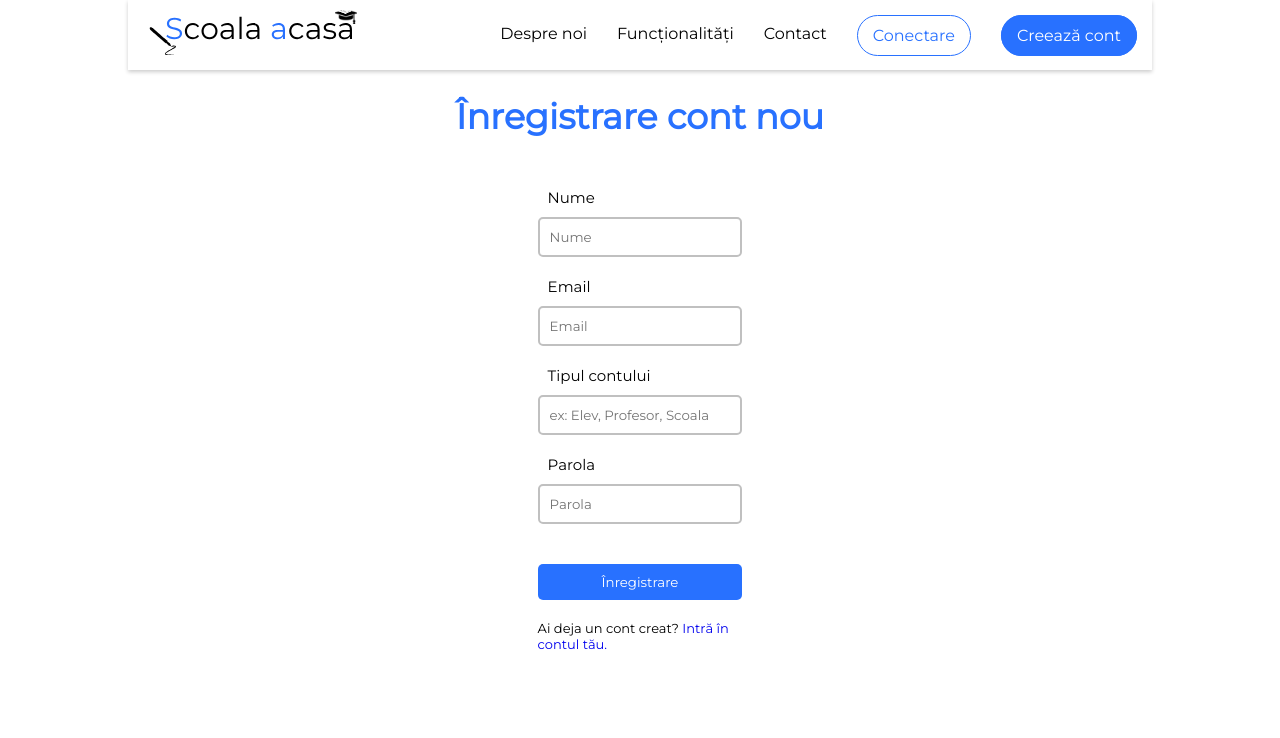
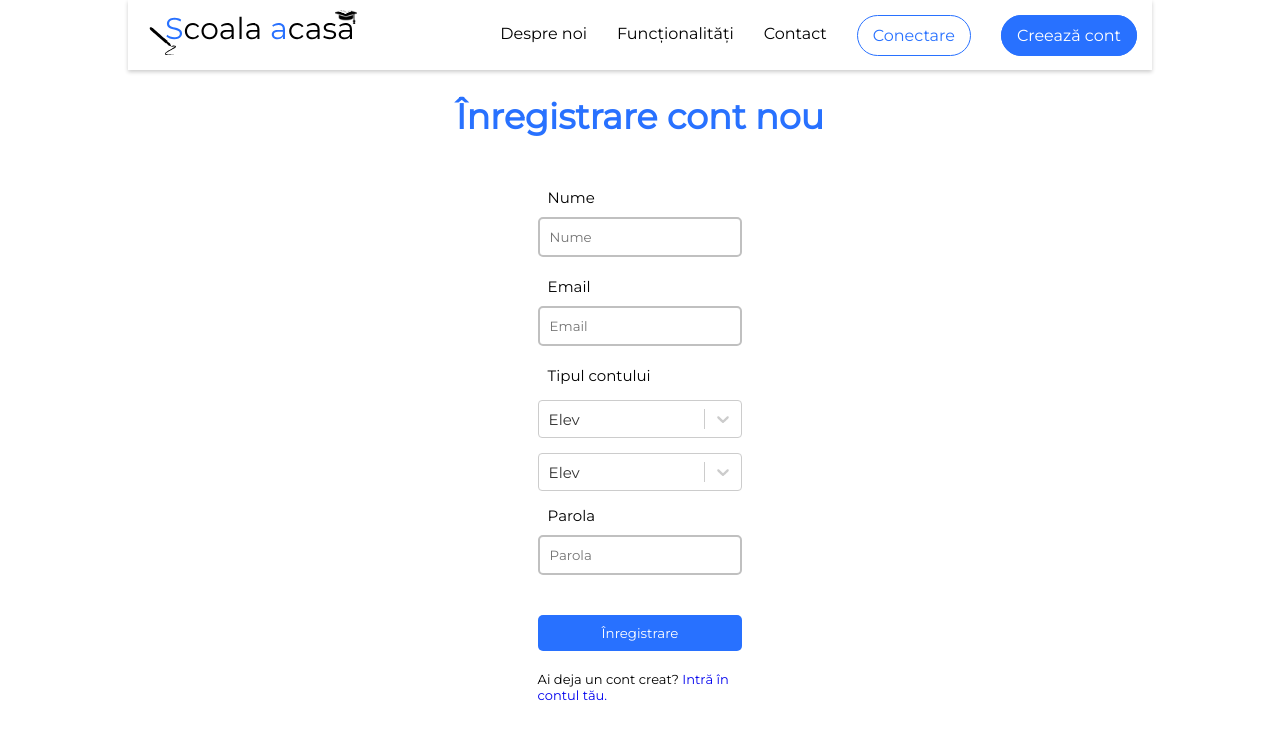
Before and after one commit to ispasvalentin22/scoala-acasa, a React (Create React App) app in the folder client/: page /signup in a window 1280 px wide. Shown: the top 738 px of the page. Built offline with nearby package versions, Linux system fonts and the light colour scheme.

Commit message:
implemented roles dropdown with react-select

```diff
--- a/client/package.json
+++ b/client/package.json
@@ -17,6 +17,7 @@
     "react-redux": "^7.2.2",
     "react-router-dom": "^5.2.0",
     "react-scripts": "4.0.0",
+    "react-select": "^4.3.0",
     "redux": "^4.0.5",
     "redux-devtools-extension": "^2.13.8",
     "redux-persist": "^6.0.0",
--- /dev/null
+++ b/client/src/components/SingleSelect.component.jsx
@@ -0,0 +1,32 @@
+import React, { Fragment } from 'react'
+import Select from 'react-select';
+
+const SingleSelect = ({ doChange }) => {
+  const roles = [
+    {
+      value: 'Elev',
+      label: 'Elev',
+    },
+    {
+      value: 'Profesor',
+      label: 'Profesor',
+    },
+    {
+      value: 'Scoala',
+      label: 'Scoala',
+    }
+  ];
+
+  return (
+    <Fragment>
+      <Select
+        className="react-select-container"
+        classNamePrefix="react-select"
+        defaultValue={roles[0]}
+        options={roles}
+      />
+    </Fragment>
+  )
+}
+
+export default SingleSelect;
--- a/client/src/pages/signup/_sign-up.scss
+++ b/client/src/pages/signup/_sign-up.scss
@@ -70,3 +70,21 @@
     margin: 2rem auto;
   }
 }
+
+.react-select {
+  &-container {
+    margin: 1.5rem 0;
+  }
+
+  &__value-container {
+    font-size: 1.5rem;
+  }
+
+  &__menu-list {
+    font-size: 1.5rem;
+  }
+
+  &__option {
+    font-size: 1.5rem;
+  }
+}
--- a/client/src/pages/signup/sign-up.component.jsx
+++ b/client/src/pages/signup/sign-up.component.jsx
@@ -1,7 +1,9 @@
 import React, { useState, useEffect } from 'react';
+import Select from 'react-select';
 import { useDispatch, useSelector } from 'react-redux';
 import { CLEAR_ERRORS } from '../../redux/error/error.types';
 import { userRegister } from '../../redux/user/user.actions';
+import SingleSelect from '../../components/SingleSelect.component';
 
 const SignUp = () => {
   const user = useSelector((state) => state.user);
@@ -32,6 +34,21 @@ const SignUp = () => {
     }
   }, [errors, dispatch]);
 
+  const roles = [
+    {
+      value: 'Elev',
+      label: 'Elev',
+    },
+    {
+      value: 'Profesor',
+      label: 'Profesor',
+    },
+    {
+      value: 'Scoala',
+      label: 'Scoala',
+    }
+  ];
+
   return (
     <div className="signup__container">
 
@@ -47,7 +64,15 @@ const SignUp = () => {
         </div>
         <div className="signup__field">
           <label for="role" className="signup__label">Tipul contului</label>
-          <input className="signup__input" type="text" name="role" value={role} placeholder="ex: Elev, Profesor, Scoala" onChange={e => setRole(e.target.value)} />
+          {/* <input className="signup__input" type="text" name="role" value={role} placeholder="ex: Elev, Profesor, Scoala" onChange={e => setRole(e.target.value)} /> */}
+          <SingleSelect name="role" value={role} onChange={e => setRole(e.target.value.value)} />
+          <Select
+            className="react-select-container"
+            classNamePrefix="react-select"
+            defaultValue={roles[0]}
+            options={roles}
+            onChange={e => setRole(e.value)}
+          />
         </div>
         <div className="signup__field">
           <label for="psw" className="signup__label">Parola</label>
```
Also changed, not shown: 2 other files (tests, documents, lock files or other folders).
